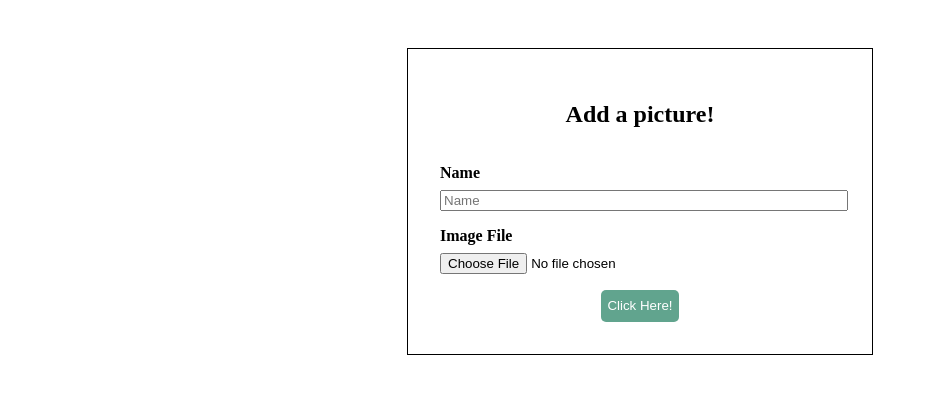
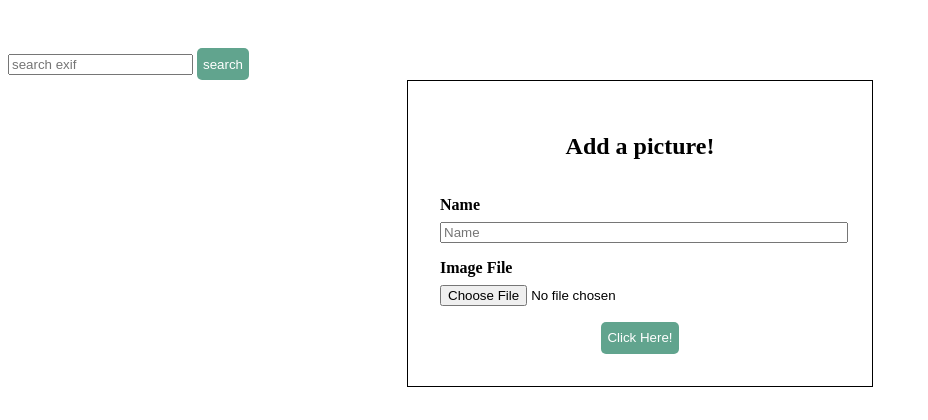
Before and after one commit to robinnsheen/pixly-flask, a Flask app: page /add in a window 1280 px wide. Shown: the part 79-499 px from the top of the page, without its empty margins (0-928 px from the left). Run offline with Flask 2, Linux system fonts and the light colour scheme.

Commit message:
adding a search feature with psql full text

```diff
--- a/app.py
+++ b/app.py
@@ -1,4 +1,5 @@
 import os
+from unittest.mock import seal
 from dotenv import load_dotenv
 from flask import (
     Flask, jsonify, render_template, url_for, request, flash, redirect, session, abort,
@@ -119,3 +120,12 @@ def delete_image(id):
     db.session.delete(pic)
     db.session.commit()
     return redirect("/pictures")
+
+
+@app.get('/pictures/search')
+def search():
+    search_term = request.args['search']
+    result = db.session.execute(
+        f"SELECT * FROM pictures WHERE ts @@ to_tsquery(:term)", {"term": search_term})
+
+    return render_template('pictures.html', pictures=result)
--- a/static/stylesheets/style.css
+++ b/static/stylesheets/style.css
@@ -18,6 +18,8 @@
     margin-bottom: 1rem;
     font-size: larger;
 }
+
+
 
 nav {
 
--- a/templates/base.html
+++ b/templates/base.html
@@ -15,7 +15,11 @@
     <a href="/add" class="btn btn-primary">Add Picture</a>
     <a href="/pictures" class="btn btn-primary">View Pictures</a>
   </nav>
-
+  <form id="search" action="{{url_for('search')}}">
+    <input type="search"  name="search" placeholder="search exif" >
+  </input>
+  <button>search</button>
+  </form>
   {% block content %}
 
   {% endblock %}
```
